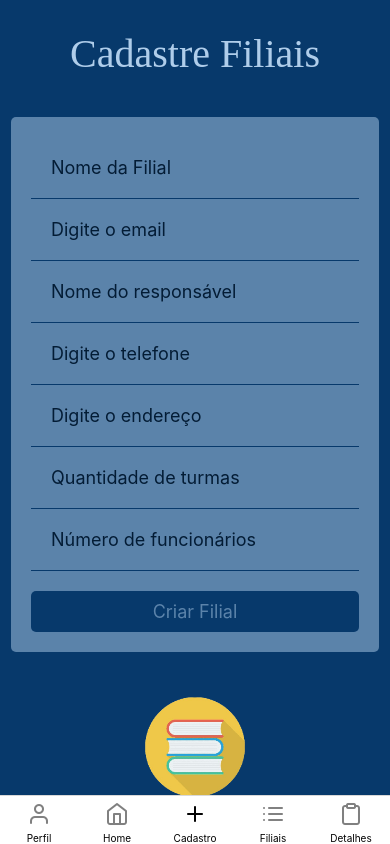
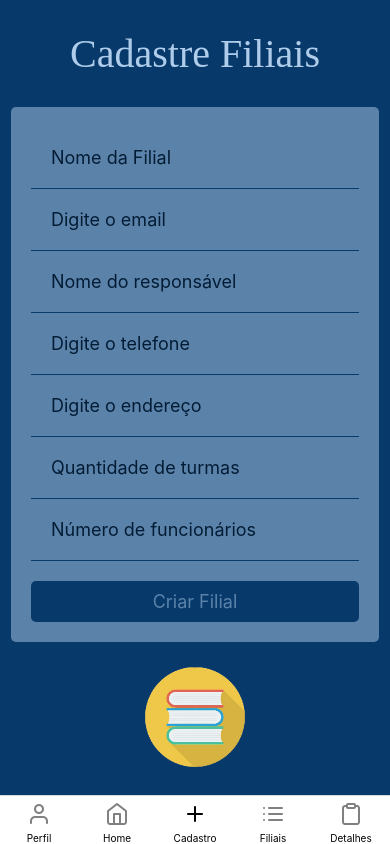
Before and after one commit to aninha306/desafio-filiais, a React Native app: screen /Filiais in a window 390 px wide. Built offline with nearby package versions, Linux system fonts and the light colour scheme.

Commit message:
finalização mesmo

```diff
--- a/src/screens/Detalhes/styles.js
+++ b/src/screens/Detalhes/styles.js
@@ -59,7 +59,8 @@ const styles = StyleSheet.create({
     color: "#afcdea",
     margin: 30,
     marginBottom: 30
-  }
+  },
+
 });
 
 export default styles;
--- a/src/screens/Filiais/index.jsx
+++ b/src/screens/Filiais/index.jsx
@@ -111,15 +111,16 @@ export default function Filiais({ route }) {
                 <TouchableOpacity style={styles.button} onPress={handleUserAction}>
                     <Text style={styles.txt}>{isUpdate ? "Salvar Alterações" : "Criar Filial"}</Text>
                 </TouchableOpacity>
+                {isUpdate && (
+                <TouchableOpacity style={styles.button} onPress={clearInputs}>
+                    <Text style={styles.but}>Cancelar Edição</Text>
+                </TouchableOpacity>
+            )}
             </View>
             <Image source={require('../../../assets/livroo.png')} style={styles.imagemm} />
 
 
-            {isUpdate && (
-                <TouchableOpacity style={styles.button} onPress={clearInputs}>
-                    <Text>Cancelar Edição</Text>
-                </TouchableOpacity>
-            )}
+
         </View>
     );
 }
--- a/src/screens/Filiais/styles.js
+++ b/src/screens/Filiais/styles.js
@@ -25,7 +25,7 @@ const styles = StyleSheet.create({
   },
   cont: {
     color: "#07396b",
-    marginTop:40,
+    marginTop:30,
     backgroundColor: "#afcdea",
     opacity: 0.5,
     borderRadius:5,
@@ -34,8 +34,13 @@ const styles = StyleSheet.create({
   imagemm: {
     width:100,
     height:100,
-    marginTop: 45
+    marginTop: 25
   },
+  but: {
+    fontSize: 18,
+    color: "#afcdea",
+    textAlign: "center"
+  }
 });
 
 export default styles;
```
